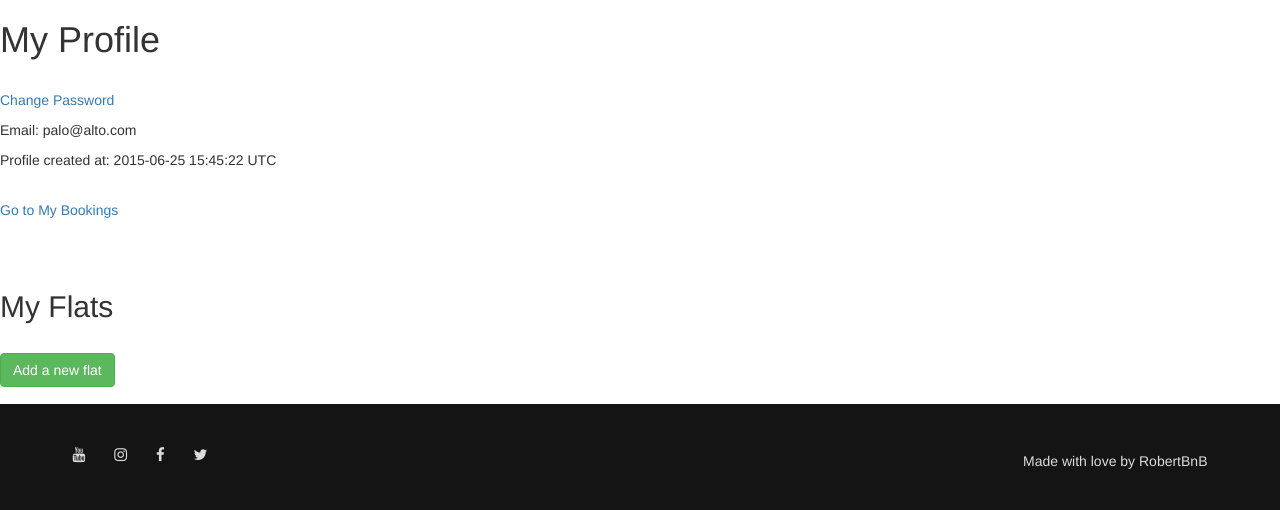
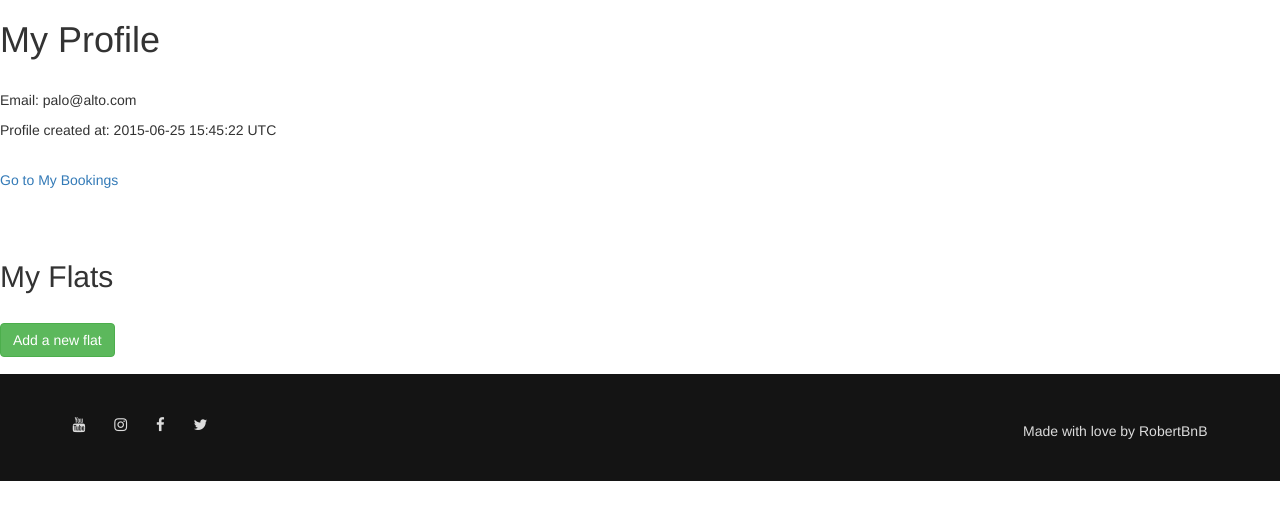
Before and after one commit to mariongj/tamadi, a Rails app: page /flats/my_flats in a window 1280 px wide. Shown: the part 73-583 px from the top of the page. Run offline with Rails 7, Linux system fonts and the light colour scheme; a user stored in the database is signed in; grey boxes labelled with a size stand in for pictures from a placeholder-image service; style sheets or scripts are compiled from the project's sources; parts of the project's set-up code (start-up, migrations or seed data) failed here and were passed over; some libraries are stand-ins or nearby versions.

Commit message:
erased useless things i did...3

```diff
--- a/app/views/flats/my_flats.html.erb
+++ b/app/views/flats/my_flats.html.erb
@@ -1,6 +1,6 @@
 <h1>My Profile</h1>
 <br>
-<p><%= link_to "Change Password", edit_user_password_path(current_user) %></p>
+
 <p>Email: <%= current_user.email %></p>
 <p>Profile created at: <%= current_user.created_at %></p>
 <br>
```
